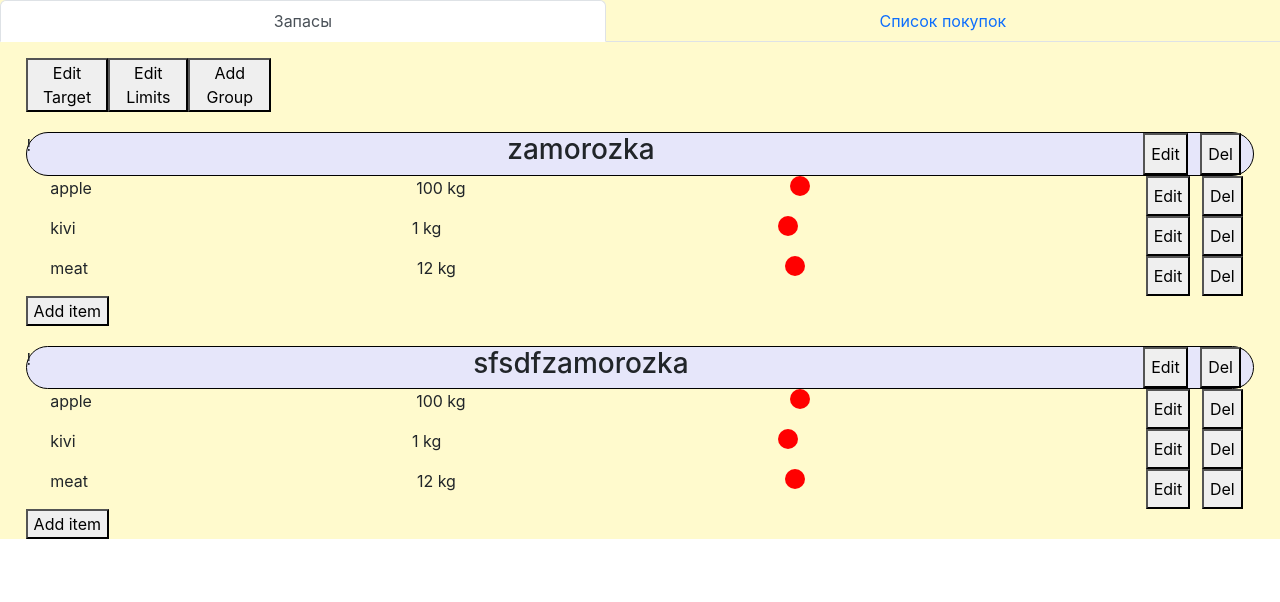
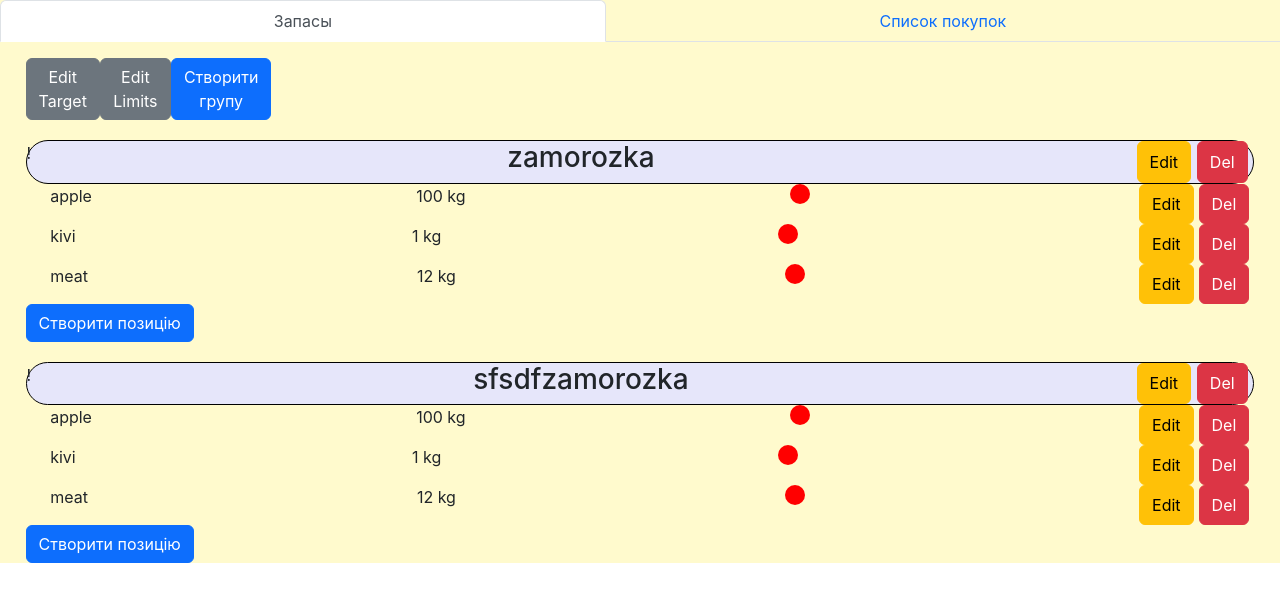
Before and after one commit to Tretmax/zapasy, a React (Create React App) app: page / in a window 1280 px wide. Both pictures are taken after a click on the tab "Запасы". Shown: the top 602 px of the page. Built offline with nearby package versions, Linux system fonts and the light colour scheme.

Commit message:
add functional add items

```diff
--- a/package.json
+++ b/package.json
@@ -12,6 +12,7 @@
     "react": "^18.2.0",
     "react-bootstrap": "^2.7.0",
     "react-dom": "^18.2.0",
+    "react-hook-form": "^7.43.1",
     "react-redux": "^8.0.5",
     "react-scripts": "5.0.1",
     "styled-components": "^5.3.6",
--- a/src/components/Group.jsx
+++ b/src/components/Group.jsx
@@ -1,11 +1,11 @@
-import { Button } from "bootstrap";
+import { Button } from "react-bootstrap";
+import { Form } from "react-bootstrap";
 
 import styled from "styled-components";
 import { useState } from "react";
 import { useDispatch } from "react-redux";
 import {
   deleteGroup,
-  setEditGroup,
   setActiveGroup,
   setNameGroup,
 } from "../redux/slice";
@@ -26,15 +26,16 @@ const Buttons = styled.div`
 
 
 const Group = ({groupData}) => {
-  console.log(groupData)
   const [handlerInput, setInput] = useState("");
   const dispatch = useDispatch();
+  const [isRedactGroup,setIsRedactGroup]=useState(false)
+
   return (
     <GroupStyle>
-      <div> ! </div>
-      <h3 onClick={() => dispatch(setActiveGroup(groupData.id))}>
-        {groupData.isRedactGroup ? (
-          <input
+      <div onClick={() => dispatch(setActiveGroup(groupData.id))}> ! </div>
+      <h3 >
+        {isRedactGroup ? (
+          <Form.Control
             type="text"
             placeholder={groupData.groupName}
             onChange={(e) => setInput(e.target.value)}
@@ -44,28 +45,36 @@ const Group = ({groupData}) => {
         )}
       </h3>
 
-      {groupData.isRedactGroup ? (
+      {isRedactGroup ? (
         <Buttons>
-          <button
+          <Button
+          variant="success"
             onClick={() =>
-              dispatch(
+             ( dispatch(
                 setNameGroup({
                   newName: handlerInput,
                   groupId: groupData.id,
                 })
-              )
+              ),
+              setIsRedactGroup(!isRedactGroup))
             }
           >
             Save
-          </button>
-          <button onClick={() => dispatch(setEditGroup(groupData.id))}>
+          </Button>
+          <Button
+          variant="danger"
+          onClick={() => setIsRedactGroup(!isRedactGroup)}>
             Cancel
-          </button>
+          </Button>
         </Buttons>
       ) : (
         <Buttons>
-          <button onClick={() => dispatch(setEditGroup(groupData.id))}>Edit</button>
-          <button onClick={() => dispatch(deleteGroup(groupData.id))}>Del</button>
+          <Button
+          variant="warning"
+          onClick={() => setIsRedactGroup(!isRedactGroup)}>Edit</Button>
+          <Button
+          variant="danger"
+          onClick={() => dispatch(deleteGroup(groupData.id))}>Del</Button>
         </Buttons>
       )}
     </GroupStyle>
--- a/src/components/Item.jsx
+++ b/src/components/Item.jsx
@@ -1,4 +1,5 @@
-import { Button } from "bootstrap";
+import { Button } from "react-bootstrap";
+import { Form } from "react-bootstrap";
 
 import styled from "styled-components";
 import { useState } from "react";
@@ -34,7 +35,7 @@ const Item = ({ itemData, groupId, activeTarget }) => {
       {activeTarget ? <p>{itemData.targetValue}</p> : ""}
       <p>
         {itemData.isRedactItem ? (
-          <input
+          <Form.Control
             type="text"
             placeholder={itemData.value}
             onChange={(e) => setInput(e.target.value)}
@@ -47,7 +48,8 @@ const Item = ({ itemData, groupId, activeTarget }) => {
       <Status />
       {itemData.isRedactItem ? (
         <Buttons>
-          <button
+          <Button
+            variant="success"
             onClick={() =>
               dispatch(
                 setCurrentValue({
@@ -59,8 +61,9 @@ const Item = ({ itemData, groupId, activeTarget }) => {
             }
           >
             Save
-          </button>
-          <button
+          </Button>
+          <Button
+            variant="danger"
             onClick={() =>
               dispatch(
                 setEditItem({
@@ -71,11 +74,12 @@ const Item = ({ itemData, groupId, activeTarget }) => {
             }
           >
             Cancel
-          </button>
+          </Button>
         </Buttons>
       ) : (
         <Buttons>
-          <button
+          <Button
+            variant="warning"
             onClick={() =>
               dispatch(
                 setEditItem({
@@ -86,8 +90,9 @@ const Item = ({ itemData, groupId, activeTarget }) => {
             }
           >
             Edit
-          </button>
-          <button
+          </Button>
+          <Button
+            variant="danger"
             onClick={() =>
               dispatch(
                 deleteItem({
@@ -98,7 +103,7 @@ const Item = ({ itemData, groupId, activeTarget }) => {
             }
           >
             Del
-          </button>
+          </Button>
         </Buttons>
       )}
     </ItemStyle>
--- /dev/null
+++ b/src/components/modal.jsx
@@ -0,0 +1,32 @@
+import Button from "react-bootstrap/Button";
+import Modal from "react-bootstrap/Modal";
+import { useState } from "react";
+
+function ModalWindow(props) {
+  const [modalShow, setModalShow] = useState(false);
+  return (
+    <>
+      <Button variant="primary" onClick={() => setModalShow(!modalShow)}>
+        {props.nameModalButton}
+      </Button>
+      <Modal
+        size="lg"
+        aria-labelledby="contained-modal-title-vcenter"
+        centered
+        show={modalShow}
+        onHide={() => setModalShow(false)}
+      >
+        <Modal.Header closeButton>
+          <Modal.Title id="contained-modal-title-vcenter">
+            {props.modalTitle}
+          </Modal.Title>
+        </Modal.Header>
+        <Modal.Body>
+          {props.content}
+        </Modal.Body>
+      </Modal>
+    </>
+  );
+}
+
+export default ModalWindow;
--- a/src/containers/reserves.jsx
+++ b/src/containers/reserves.jsx
@@ -1,4 +1,4 @@
-import { Button } from "bootstrap";
+import { Button } from "react-bootstrap";
 
 import styled from "styled-components";
 import { useState } from "react";
@@ -7,6 +7,9 @@ import { useDispatch } from "react-redux";
 import { addGroup, addItem } from "../redux/slice";
 import Group from "../components/Group";
 import Item from "../components/Item";
+import ModalWindow from "../components/modal";
+import { Form } from "react-bootstrap";
+import { useForm } from "react-hook-form";
 
 const Wrap = styled.div`
   width: 96%;
@@ -21,7 +24,6 @@ const ButtonPanel = styled.div`
   margin-bottom: 15px;
 `;
 
-
 const Reserves = () => {
   const [activeTarget, setActiveTarget] = useState(false);
   const buttonTarget = () => {
@@ -29,12 +31,88 @@ const Reserves = () => {
   };
   const data = useSelector((state) => state.reserve.data);
   const dispatch = useDispatch();
+
+  const { register, handleSubmit, reset } = useForm();
+  const onSubmitGroupForm = (data) => {
+    dispatch(addGroup(data.groupName));
+    reset();
+  };
+
+  const createGroupForm = (
+    <Form onSubmit={handleSubmit(onSubmitGroupForm)}>
+      <Form.Group className="mb-3" controlId="formAddGroup">
+        <Form.Control
+          type="text"
+          placeholder="Введіть назву групи"
+          {...register("groupName")}
+        />
+      </Form.Group>
+      <Button variant="primary" type="submit">
+        Submit
+      </Button>
+    </Form>
+  );
+
+  const createItemForm = (groupId) => {
+    const onSubmitItemForm = (data) => {
+      console.log(data);
+      dispatch(
+        addItem({
+          groupId: groupId,
+          itemName: data.itemName,
+          targetValue: data.targetValue,
+          etc: data.etc,
+          value: data.currentValue,
+        })
+      );
+      reset();
+    };
+    return (
+      <Form onSubmit={handleSubmit(onSubmitItemForm)}>
+        <Form.Group className="mb-3" controlId="formAddItem">
+          <Form.Label className="mt-3">Назва позиції</Form.Label>
+          <Form.Control
+            type="text"
+            placeholder="Введіть назву позиції"
+            {...register("itemName")}
+          />
+          <Form.Label className="mt-3">Одиниці виміру</Form.Label>
+          <Form.Control
+            type="text"
+            placeholder="Введіть одиниці виміру"
+            {...register("etc")}
+          />
+          <Form.Label className="mt-3">Цільове значення</Form.Label>
+          <Form.Control
+            type="number"
+            placeholder="Введіть цільове значення"
+            {...register("targetValue")}
+          />
+          <Form.Label className="mt-3">Поточне значення</Form.Label>
+          <Form.Control
+            type="number"
+            placeholder="Введіть поточне значення"
+            {...register("currentValue")}
+          />
+        </Form.Group>
+        <Button variant="primary" type="submit">
+          Submit
+        </Button>
+      </Form>
+    );
+  };
+
   return (
     <Wrap>
       <ButtonPanel>
-        <button onClick={buttonTarget}>Edit Target</button>
-        <button>Edit Limits</button>
-        <button onClick={() => dispatch(addGroup("scssc"))}>Add Group</button>
+        <Button variant ="secondary" onClick={buttonTarget}>Edit Target</Button>
+        <Button variant ="secondary">Edit Limits</Button>
+        <ModalWindow
+          modalTitle={"Створення групи"}
+          nameModalButton={"Створити групу"}
+          content={createGroupForm}
+          modalShow={""}
+        />
       </ButtonPanel>
       {data.map((item) => {
         return (
@@ -52,21 +130,13 @@ const Reserves = () => {
                     />
                   );
                 })}
-                <button
-                  onClick={() =>
-                    dispatch(
-                      addItem({
-                        groupId: item.id,
-                        itemName: "qwqw",
-                        targetValue: 2323,
-                        etc: "sdsd",
-                        value: 3243,
-                      })
-                    )
-                  }
-                >
-                  Add item
-                </button>
+                <ModalWindow
+                  modalTitle={"Створення позиції"}
+                  nameModalButton={"Створити позицію"}
+                  content={createItemForm(item.id)}
+                  modalShow={""}
+                  groupId={item.id}
+                />
               </div>
             ) : (
               <></>
--- a/src/mocks/data.js
+++ b/src/mocks/data.js
@@ -3,7 +3,6 @@ export const data = [
     id: 1,
     groupName: "zamorozka",
     isActive: true,
-    isRedactGroup: false,
     items: [
       { name: "apple", targetValue: "100", etc: 'kg', value: "100", },
       { name: "kivi", targetValue: "100", etc: 'kg',  value: "1", isRedactItem: false },
@@ -14,7 +13,6 @@ export const data = [
     id: 2,
     groupName: "sfsdfzamorozka",
     isActive: true,
-    isRedactGroup: false,
     items: [
       { name: "apple", targetValue: "100", value: "100 kg", isRedactItem: false },
       { name: "kivi", targetValue: "100", value: "1 kg", isRedactItem: false },
--- a/src/redux/slice.js
+++ b/src/redux/slice.js
@@ -12,12 +12,12 @@ const reservSlice = createSlice({
         id: Math.floor(Math.random() * 100000),
         groupName: action.payload,
         isActive: true,
-        isRedactGroup: false,
         items: [],
       });
     },
 
     addItem(state, action) {
+      console.log(action)
       const currentGroup = state.data.findIndex(
         (group) => group.id === action.payload.groupId
       );
@@ -35,11 +35,7 @@ const reservSlice = createSlice({
       state.data[target].isActive = !state.data[target].isActive;
     },
 
-    setEditGroup(state, action) {
-      const target = state.data.findIndex((item) => item.id === action.payload);
-      state.data[target].isRedactGroup = !state.data[target].isRedactGroup;
-    },
-    setNameGroup(state, action) {
+      setNameGroup(state, action) {
       const target = state.data.findIndex((item) => item.id === action.payload.groupId);
       state.data[target].groupName = action.payload.newName;
       state.data[target].isRedactGroup = !state.data[target].isRedactGroup;
@@ -88,7 +84,6 @@ const reservSlice = createSlice({
 export const {
   addGroup,
   addItem,
-  setEditGroup,
   deleteGroup,
   deleteItem,
   setEditItem,
```
Also changed, not shown: 1 other file (tests, documents, lock files or other folders).
